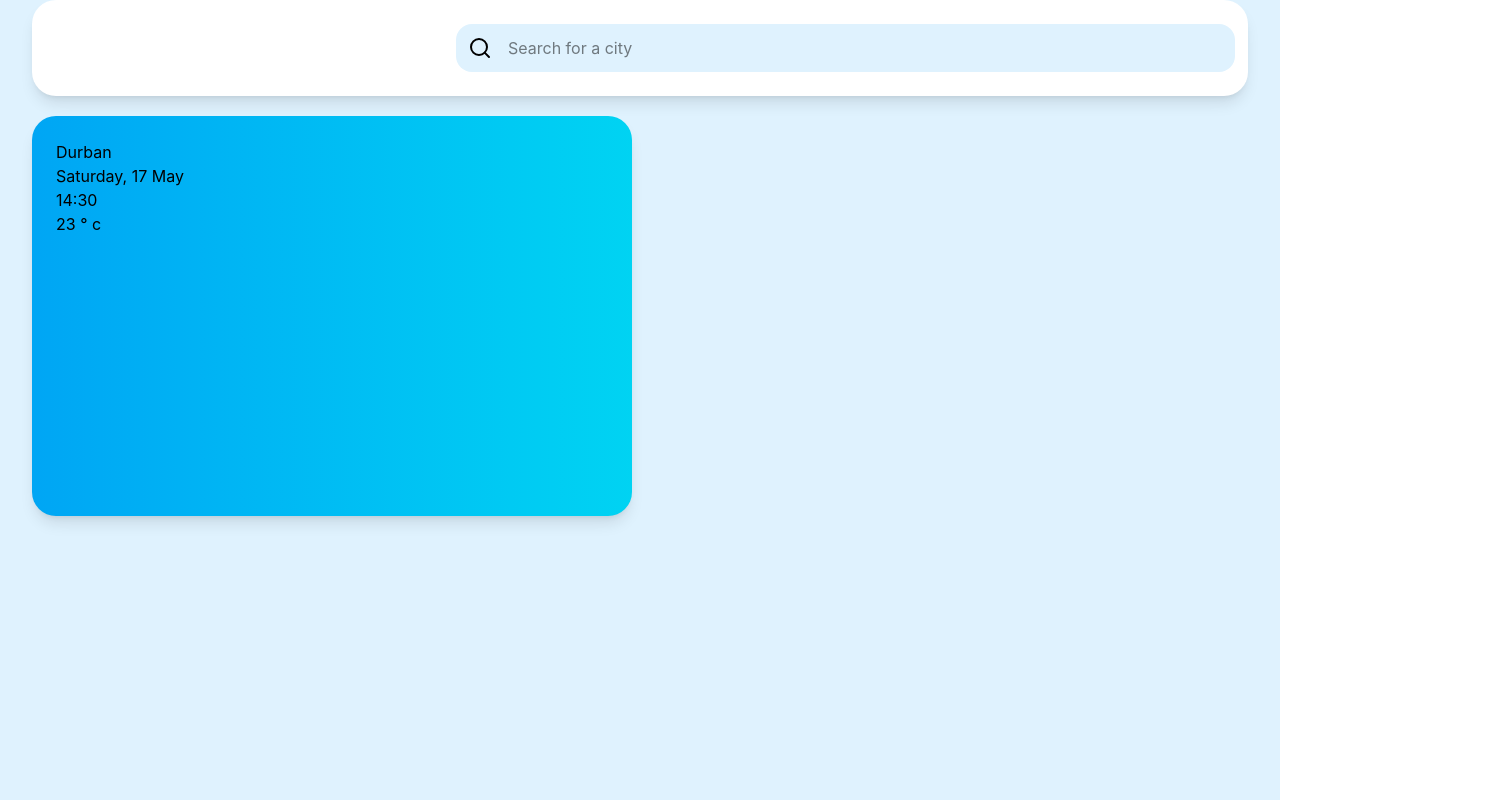
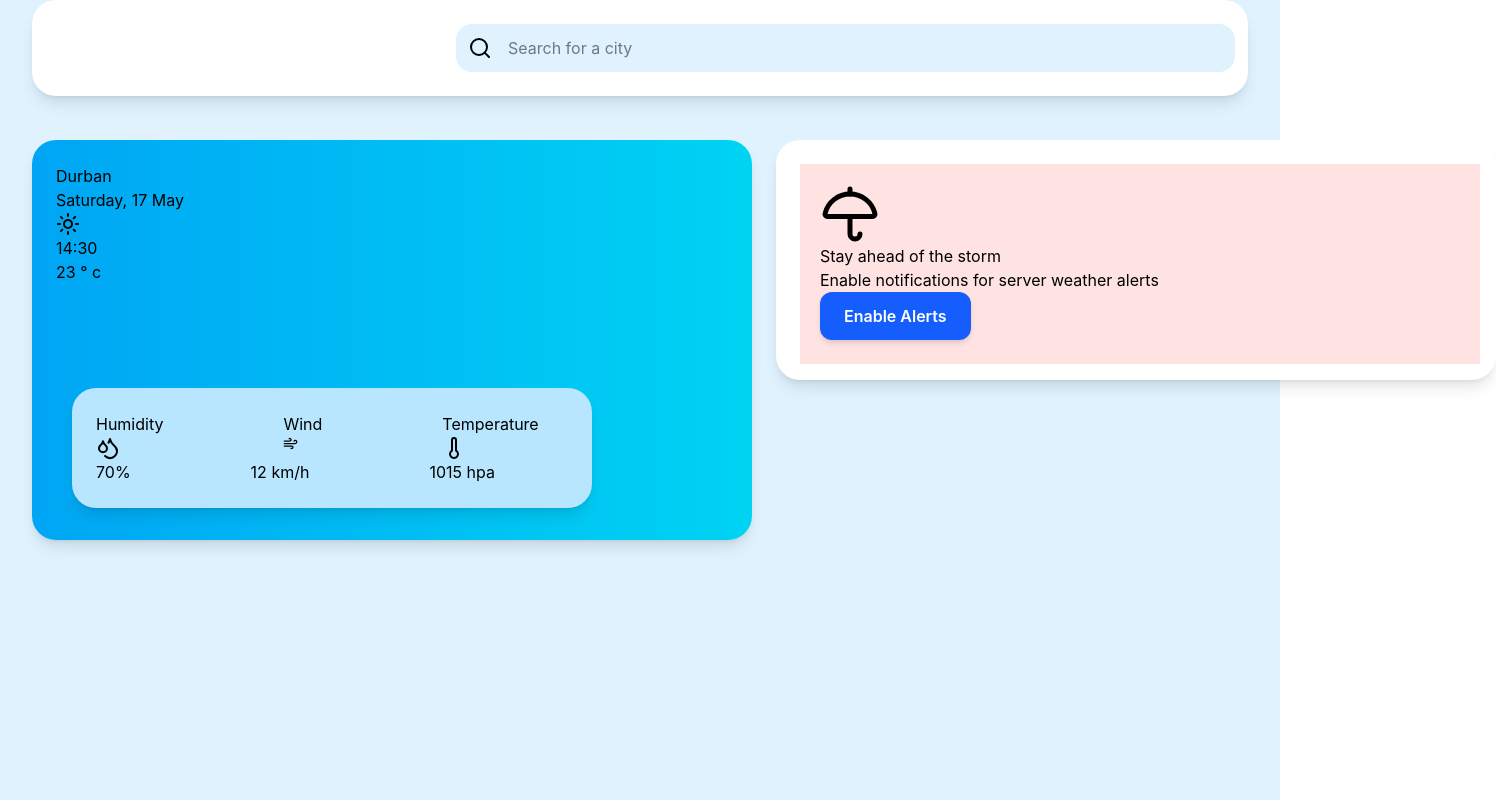
Before and after one commit to Happiness549/ReactTS-Weather-App, a React (Vite) app: page / in a window 1280 px wide. Shown: the whole page, 1496 px wide, since content can reach past the window. Built offline with nearby package versions, Linux system fonts and the light colour scheme.

Commit message:
Added WeatherAlerts component with its content

```diff
--- a/package.json
+++ b/package.json
@@ -14,7 +14,8 @@
     "lucide-react": "^1.28.0",
     "react": "^19.2.8",
     "react-dom": "^19.2.8",
-    "tailwind": "^4.0.0"
+    "tailwind": "^4.0.0",
+    "tailwind-merge": "^3.6.0"
   },
   "devDependencies": {
     "@eslint/js": "^10.0.1",
--- /dev/null
+++ b/src/components/WeatherCard/WeatherAlerts.tsx
@@ -0,0 +1,20 @@
+import React from 'react'
+import { Card } from '../ui/Card'
+import { Text } from '../ui/Text'
+import { Umbrella } from 'lucide-react'
+import { Button } from '../ui/Button'
+
+export const WeatherAlerts = () => {
+  return (
+    <Card className=' mt-5 w-180 h-60'>
+        <div className='bg-red-100 w-170 h-50 p-5'>
+              <Text variant={'h1'} ><Umbrella className='w-15 h-15'/>Stay ahead of the storm</Text>
+                  <Text variant={'p'} >Enable notifications for server weather alerts</Text>
+                  <Button text={'Enable Alerts'}/>
+
+        </div>
+
+
+    </Card>
+  )
+}
--- a/src/components/WeatherCard/WeatherCard.tsx
+++ b/src/components/WeatherCard/WeatherCard.tsx
@@ -1,13 +1,15 @@
 import React from 'react'
 import {Card} from '../ui/Card'
 import { Text } from '../ui/Text'
+import { Sun } from 'lucide-react'
 
 
 export const WeatherCard = () => {
   return (
-    <Card className='bg-gradient-to-r from-sky-500 to-cyan-400 mt-5 w-150 h-100'>
+    <Card className='bg-gradient-to-r from-sky-500 to-cyan-400 mt-5 w-180 h-100'>
             <Text variant={'h1'} className='text-base color-red'>Durban</Text>
             <Text variant={'p'}>Saturday, 17 May</Text>
+            <Sun/>
             <Text variant={'p'}>14:30</Text>
             <Text variant={'h2'}>23 {"\u00B0"} c</Text>
 
--- /dev/null
+++ b/src/components/WeatherCard/WeatherStats.tsx
@@ -0,0 +1,24 @@
+import React from 'react'
+import {Card} from '../ui/Card'
+import {Text} from '../ui/Text'
+import { Wind } from 'lucide-react'
+import { Droplets } from 'lucide-react'
+import { Thermometer } from 'lucide-react'
+
+export const WeatherStats = () => {
+  return (
+    <Card className='absolute bottom-8 w-130 left-10 bg-sky-200'>
+        <div className='flex gap-30'>
+            <Text variant={'span'}>Humidity<Droplets/></Text>
+            <Text variant={'span'} className='flex'>Wind<Wind size={15}/></Text>
+            <Text variant={'span'}>Temperature<Thermometer/></Text>
+        </div>
+        <div className='flex gap-30 '>
+             <Text variant={'span'}>70%</Text>
+             <Text variant={'span'}>12 km/h</Text>
+             <Text variant={'span'}>1015 hpa</Text>
+        </div>
+
+    </Card>
+  )
+}
--- a/src/components/ui/Card.tsx
+++ b/src/components/ui/Card.tsx
@@ -1,4 +1,5 @@
 import React, { type ReactNode } from 'react'
+import { twMerge } from 'tailwind-merge';
 
 interface CardProps{
   children: ReactNode;
@@ -7,7 +8,7 @@ interface CardProps{
 
 export const Card : React.FC<CardProps> = ({children,className}) => {
   return (
-    <div className={`rounded-3xl bg-white p-6 shadow-lg ${className}`}>
+    <div className={twMerge('rounded-3xl bg-white p-6 shadow-lg', className )}>
         {children}
 
     </div>
--- a/src/pages/Home/Home.tsx
+++ b/src/pages/Home/Home.tsx
@@ -3,15 +3,30 @@ import {Container} from '../../components/ui/Container'
 import { Navbar } from '../../components/Navbar/Navbar'
 import {SearchBar} from '../../components/SearchBar/SearchBar'
 import { WeatherCard } from '../../components/WeatherCard/WeatherCard'
+import { WeatherStats } from '../../components/WeatherCard/WeatherStats'
+import {WeatherAlerts} from '../../components/WeatherCard/WeatherAlerts'
+
 
 export const Home = () => {
   return (
     <div className='min-h-screen bg-sky-100'>
-        <Container>
-            <Navbar/>
-            <SearchBar/>
-            <WeatherCard />
-        </Container>
-    </div>
+    <Container>
+        <Navbar />
+        <SearchBar />
+
+        <div className='flex flex-col md:flex-row gap-6 items-start mt-6 w-full'>
+            <div className='relative w-full md:w-auto'>
+                <WeatherCard />
+                <WeatherStats />
+            </div>
+            <div className='w-full flex-1'>
+                <WeatherAlerts />
+            </div>
+
+        </div>
+    </Container>
+</div>
+
+
   )
 }
```
Also changed, not shown: 1 other file (tests, documents, lock files or other folders).
